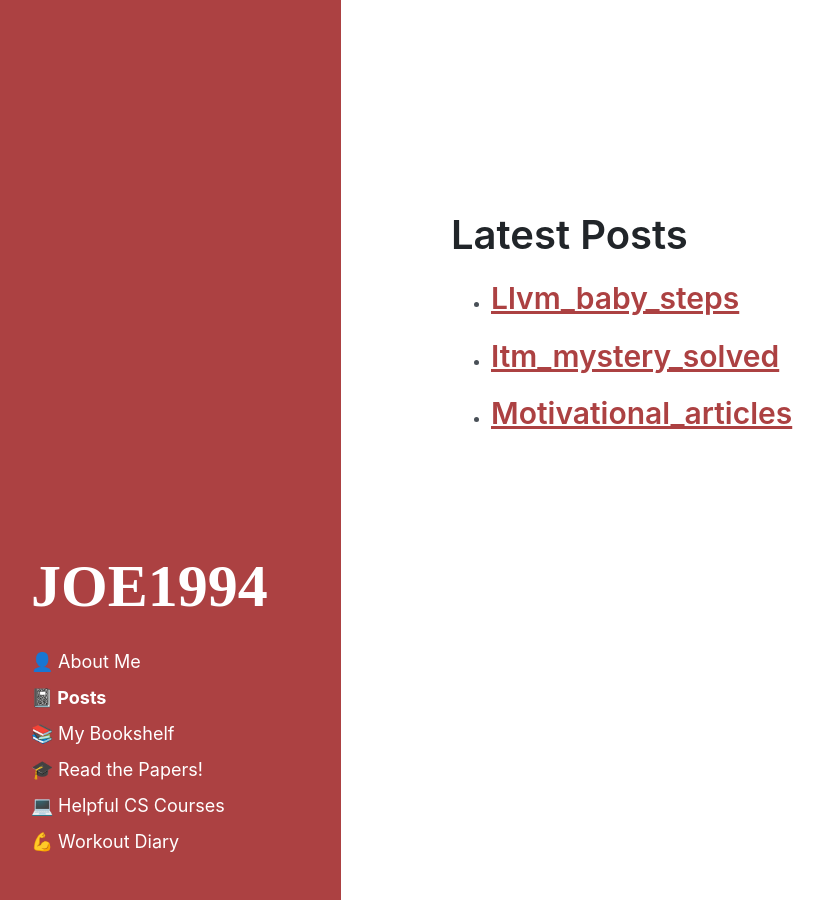
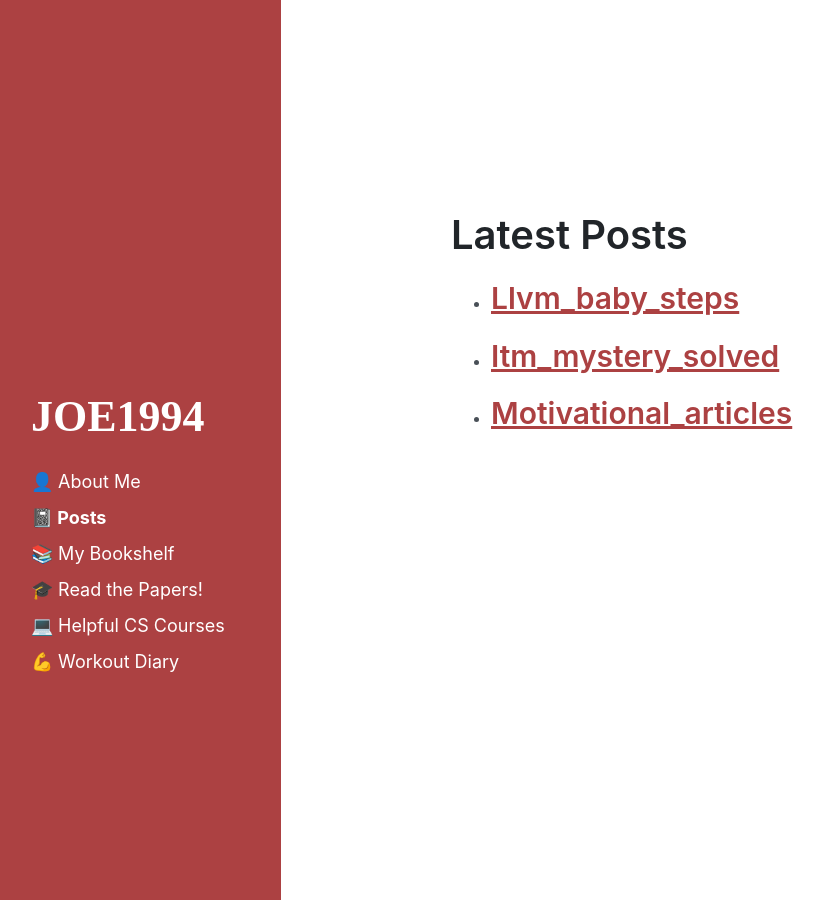
Before and after one commit to JOE1994/JOE1994.github.io, a Jekyll site: the page built from index.html, in a window 1280 px wide. Shown: the whole page, without its empty margins (19-843 px from the left). Built offline with Jekyll 4.4.1, drawn with Linux system fonts in a browser that asks for light colours.

Commit message:
Adjust sidebar width & bottom margin

```diff
--- a/assets/css/hyde/hyde.css
+++ b/assets/css/hyde/hyde.css
@@ -65,7 +65,7 @@
       top: 0;
       left: 0;
       bottom: 0;
-      width: 18rem;
+      width: 15rem;
       text-align: left;
     }
   }
@@ -81,7 +81,7 @@
     color: #fff;
     margin-top: 0;
     font-family: "Abril Fatface", serif;
-    font-size: 3rem;
+    font-size: 2.2rem;
   }
 
   /* Sidebar nav */
@@ -112,7 +112,7 @@
     .sidebar-sticky {
       position: absolute;
       right:  1rem;
-      bottom: 1rem;
+      bottom: 10rem;
       left:   1rem;
     }
   }
```
